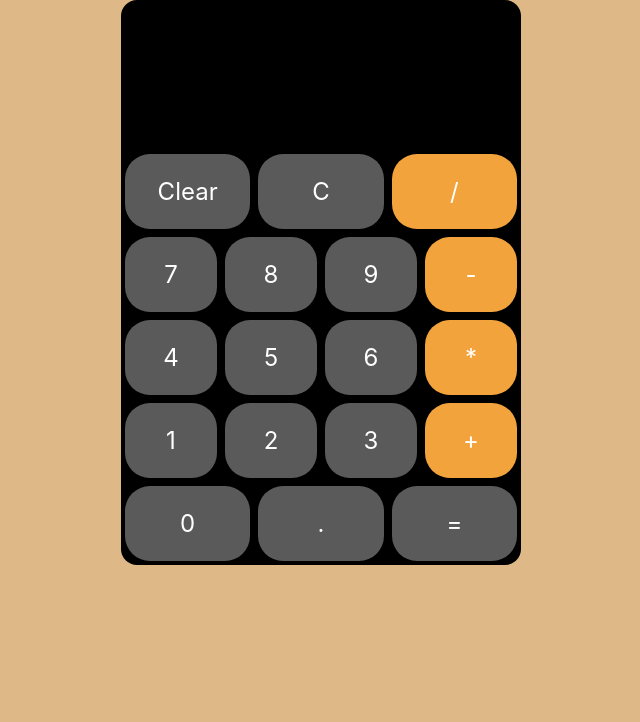
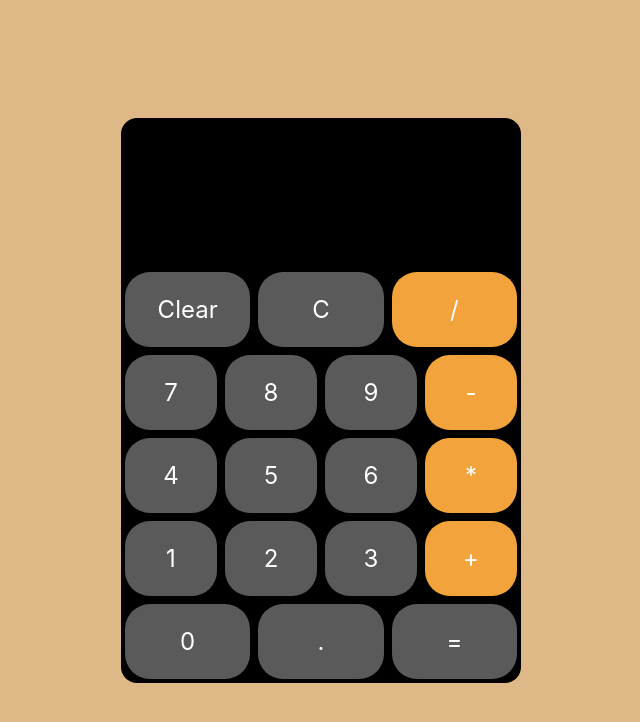
Before and after one commit to bbousoula/calculator, a React (Create React App) app: page / in a window 1280 px wide. Shown: the top 722 px of the page, without its empty margins (319-959 px from the left). Built offline with nearby package versions, Linux system fonts and the light colour scheme.

Commit message:
creating row component

```diff
--- a/src/App.css
+++ b/src/App.css
@@ -18,6 +18,7 @@ body {
   justify-content: center;
   align-items: center;
   color: #fff;
+  height: 100vh;
 }
 .wrapper {
   background-color: #000;
--- a/src/App.js
+++ b/src/App.js
@@ -1,10 +1,10 @@
 import React, { useState } from "react";
 
-import * as math from "mathjs";
+//import * as math from "mathjs";
 
 import "./App.css";
-import Button from "./components/Button/Button";
 import Display from "./components/Display";
+import Row from "./components/Row";
 
 const App = () => {
   const [text, setText] = useState("");
@@ -166,61 +166,11 @@ const App = () => {
     <div className="container">
       <div className="wrapper">
         <Display text={text} result={result} />
-        <div className="row">
-          {row_one.map((el) => (
-            <Button
-              key={el.symbol}
-              symbol={el.symbol}
-              handleClick={el.handleClick}
-              isLarge={el.isLarge}
-              color={el.color}
-            />
-          ))}
-        </div>
-        <div className="row">
-          {row_two.map((el) => (
-            <Button
-              key={el.symbol}
-              symbol={el.symbol}
-              handleClick={el.handleClick}
-              isLarge={el.isLarge}
-              color={el.color}
-            />
-          ))}
-        </div>
-        <div className="row">
-          {row_three.map((el) => (
-            <Button
-              key={el.symbol}
-              symbol={el.symbol}
-              handleClick={el.handleClick}
-              isLarge={el.isLarge}
-              color={el.color}
-            />
-          ))}
-        </div>
-        <div className="row">
-          {row_four.map((el) => (
-            <Button
-              key={el.symbol}
-              symbol={el.symbol}
-              handleClick={el.handleClick}
-              isLarge={el.isLarge}
-              color={el.color}
-            />
-          ))}
-        </div>
-        <div className="row">
-          {row_five.map((el) => (
-            <Button
-              key={el.symbol}
-              symbol={el.symbol}
-              handleClick={el.handleClick}
-              isLarge={el.isLarge}
-              color={el.color}
-            />
-          ))}
-        </div>
+        <Row items={row_one} />
+        <Row items={row_two} />
+        <Row items={row_three} />
+        <Row items={row_four} />
+        <Row items={row_five} />
       </div>
     </div>
   );
--- /dev/null
+++ b/src/components/Row/index.jsx
@@ -0,0 +1,18 @@
+import React from "react";
+import Button from "../Button/Button.jsx";
+
+export default function Row({ items }) {
+  return (
+    <div className="row">
+      {items.map((item) => (
+        <Button
+          key={item.symbol}
+          symbol={item.symbol}
+          handleClick={item.handleClick}
+          isLarge={item.isLarge}
+          color={item.color}
+        />
+      ))}
+    </div>
+  );
+}
```
